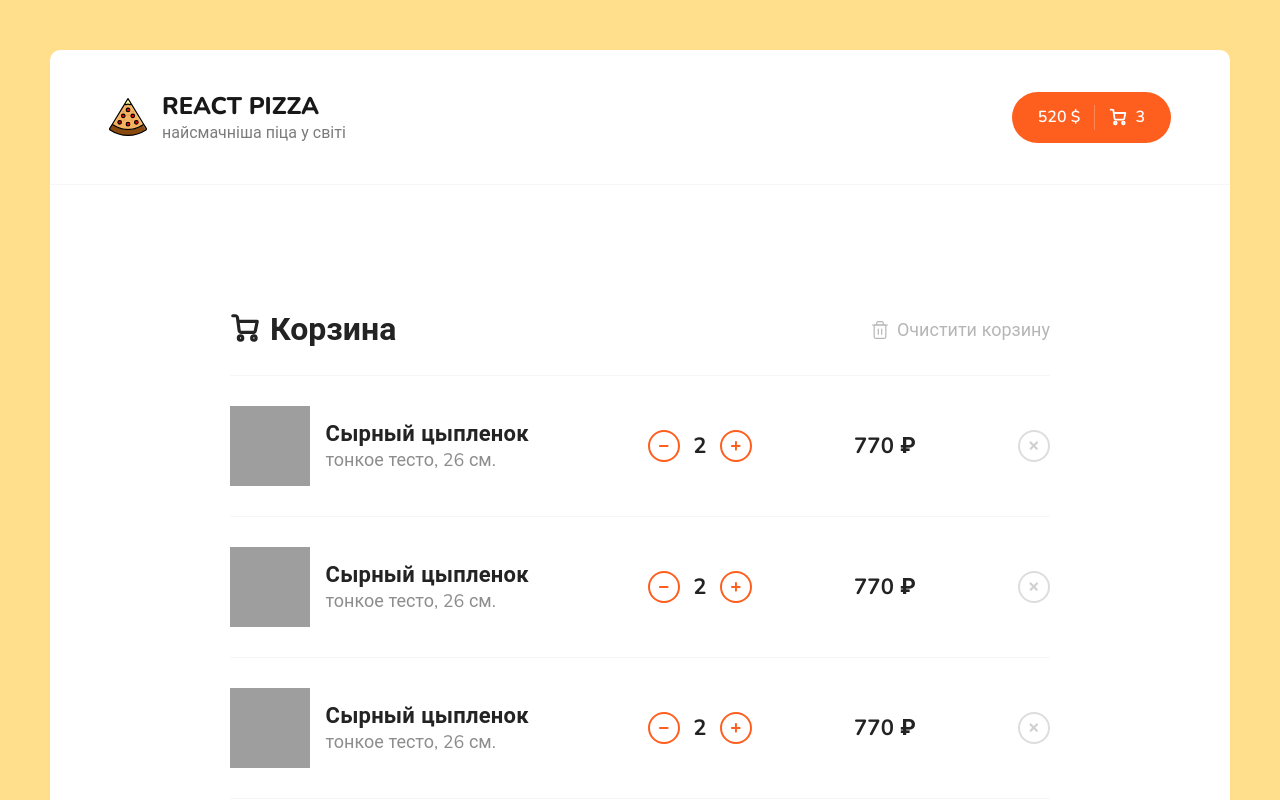
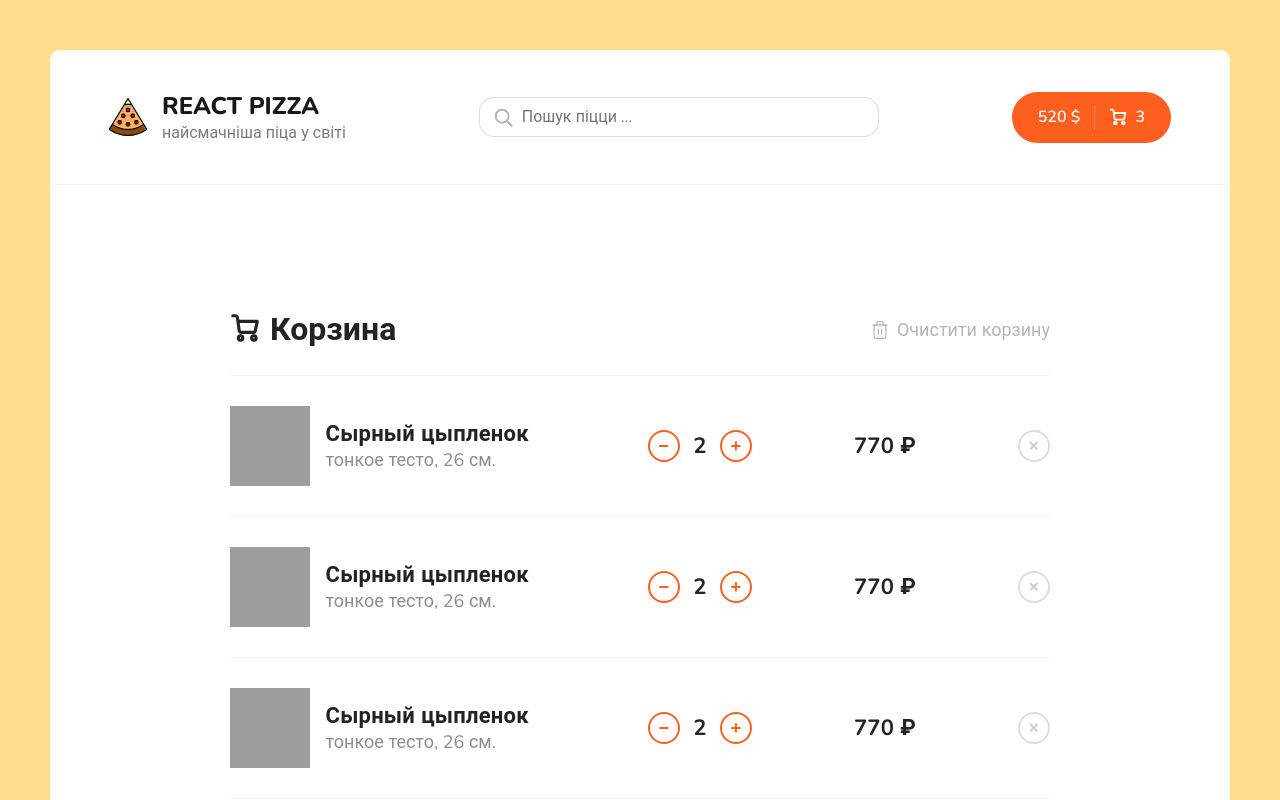
Before and after one commit to VitaliyPlatko/react-pizza, a React (Create React App) app: page /cart in a window 1280 px wide. Shown: the top 800 px of the page. Built offline with nearby package versions, Linux system fonts and the light colour scheme; grey boxes are pictures that could not be loaded.

Commit message:
Зробив пошук, фільтрацію через бекенд і пагінацію

```diff
--- a/package.json
+++ b/package.json
@@ -9,6 +9,7 @@
     "react": "^18.2.0",
     "react-content-loader": "^6.2.1",
     "react-dom": "^18.2.0",
+    "react-paginate": "^8.2.0",
     "react-router-dom": "^6.14.2",
     "react-scripts": "5.0.1",
     "sass": "^1.64.1",
--- a/src/App.js
+++ b/src/App.js
@@ -10,13 +10,16 @@ import NotFound from "./Pages/NotFound";
 import {Route, Routes} from "react-router";
 
 function App() {
+  /* Стейт для інпуту */
+  const[serchValue, setSearchValue] = React.useState('')
+  console.log(serchValue);
 
   return (
     <div className="wrapper">
-      <Header />
+      <Header serchValue={serchValue} setSearchValue={setSearchValue}/>
       <div className="content">
             <Routes>
-              <Route path="/" element={<Home/>}/>
+              <Route path="/" element={<Home serchValue={serchValue}/>}/>
               <Route path="/cart" element={<Cart/>}/>
               <Route path="*" element={<NotFound/>}/>
             </Routes>
--- a/src/Pages/Home.jsx
+++ b/src/Pages/Home.jsx
@@ -1,12 +1,14 @@
 import React from 'react'
+import ReactPaginate from 'react-paginate';
 
 import Categories from '../components/Categories';
 import PizzaBlock from "../components/PizzaBlock";
 import Sort from "../components/Sort";
 import Skeleton from "../components/PizzaBlock/Skeleton";
 
+import { Pagination } from '../components/Pagination';
 
-function Home () {
+function Home ({serchValue}) {
 
     /* Збереження даних з бекенду */
     const [items, setItems] = React.useState([])
@@ -24,10 +26,12 @@ function Home () {
     /* Якщо - є то робить сортування по зростанню інакше по спаданню */
     const order = sortType.sortProperty.includes('-')?'asc':'desc'
     const category = categoryId>0?`category=${categoryId}`:''
+    const search = serchValue ? `search=${serchValue}`:''
+    const [currentPage, setCurrentPage] = React.useState(1)
 
     React.useEffect(()=>{
         setIsLoading(true)
-        fetch(`https://64bfe44b0d8e251fd111a443.mockapi.io/items?${category}&sortBy=${sortBy}&order=${order}`)
+        fetch(`https://64bfe44b0d8e251fd111a443.mockapi.io/items?page=${currentPage}&limit=4${category}&sortBy=${sortBy}&order=${order}&search=${serchValue}`)
         /* перетворюю відповідь в json формат */
         .then((res) => res.json()  )
         .then((arr)=>{
@@ -35,7 +39,11 @@ function Home () {
             setIsLoading(false)
         })
         window.scrollTo(0,0)
-    },[categoryId, sortType])
+    },[categoryId, sortType, serchValue, currentPage])
+
+    const pizzas = items.map((obj)=>(<PizzaBlock key={obj.id} {...obj}/>))
+
+    const skeletons = [...new Array(8)].map((_, index)=><Skeleton key={index}/>)
 
     return (
         <div className="container">
@@ -44,13 +52,8 @@ function Home () {
                 <Sort value={sortType} onChangeSort={(i)=>setSortType(i)}/>
             </div>
             <h2 className="content__title">Всі піцци</h2>
-            <div className="content__items">
-                {isLoading
-                /*Якщо йде загрузка то створи 6 undefined і заміни їх на Skeleton  */
-                    ?[...new Array(8)].map((_, index)=><Skeleton key={index}/>)
-                /* Якщо загрузка не йде тоді рендери PizzaBlock */
-                    :items.map((obj)=>(<PizzaBlock key={obj.id} {...obj}/>))}
-            </div>
+            <div className="content__items">{isLoading?skeletons:pizzas}</div>
+            <Pagination onChangePage={(number)=>setCurrentPage(number)} />
         </div>
     )
 }
--- a/src/components/Header.jsx
+++ b/src/components/Header.jsx
@@ -1,7 +1,9 @@
 import LogoSvg from '../assets/img/pizza-logo.svg'
 import { Link } from 'react-router-dom'
+import Search from './Search'
 
-function Header(){
+
+function Header({serchValue, setSearchValue}){
     return(
     <div className="header">
         <div className="container">
@@ -14,6 +16,7 @@ function Header(){
                 </div>
                 </div>
             </Link>
+            <Search serchValue={serchValue} setSearchValue={setSearchValue}/>
             <Link to="cart">
                 <div className="header__cart">
                 <a href="/cart.html" className="button button--cart">
--- /dev/null
+++ b/src/components/Pagination/Pagination.module.scss
@@ -0,0 +1,32 @@
+.root {
+    li {
+        display: inline-block;
+
+        a {
+            text-align: center;
+            width: 45px;
+            line-height: 42px;
+            height: 45px;
+            border: 1px solid #fe5f1e;
+            border-radius: 30px;
+            margin-right: 10px;
+            cursor: pointer;
+            display: inline-block;
+            color: #fe5f1e;
+
+            &:hover {
+            background-color: #fe5f1e;
+            color: #fff;
+            }
+        }
+        }
+
+        :global {
+        .selected {
+            a {
+            background-color: #fe5f1e;
+            color: #fff;
+            }
+        }
+    }
+}
--- /dev/null
+++ b/src/components/Pagination/index.jsx
@@ -0,0 +1,20 @@
+import React from 'react'
+import ReactPaginate from 'react-paginate';
+import styles from './Pagination.module.scss'
+
+
+export const Pagination = ({onChangePage}) => {
+    return (
+        <ReactPaginate
+            className={styles.root}
+            breakLabel="..."
+            nextLabel=">"
+            previousLabel="<"
+            /* onChangePage змінює номер сторінки */
+            onPageChange={(event)=>onChangePage(event.selected+1)}
+            pageRangeDisplayed={8} /* по 8 на кожнай сторінці */
+            pageCount={3} /* кількість сторінок */
+            renderOnZeroPageCount={null}
+        />
+    )
+}
--- /dev/null
+++ b/src/components/Search/Search.module.scss
@@ -0,0 +1,65 @@
+.root{
+    position: relative;
+}
+
+.input {
+    border: 1px solid rgba(0, 0, 0, 0.137);
+    padding: 8px 15px;
+    width: 400px;
+    border-radius: 15px;
+    font-size: 16px;
+    padding-left: 42px;
+    transition: all 0.15s;
+
+    &:focus {
+        border: 1px solid rgba(0, 0, 0, 0.2);
+        width: 450px;
+    }
+}
+
+.icon{
+    width: 22px;
+    height: 22px;
+    opacity: 0.3;
+    position: absolute;
+    left: 14px;
+    top: 10px;
+}
+
+.clearIcon{
+    width: 22px;
+    height: 22px;
+    opacity: 0.3;
+    position: absolute;
+    right: 14px;
+    top: 10px;
+    transition: all 0.15s;
+    cursor: pointer;
+
+    &:hover {
+        opacity: 1;
+    }
+}
+/*
+    .icon {
+        width: 22px;
+        height: 22px;
+        opacity: 0.3;
+        position: absolute;
+        left: 14px;
+        top: 12px;
+    }
+
+  .clearIcon {
+    width: 18px;
+    height: 18px;
+    opacity: 0.3;
+    position: absolute;
+    right: 15px;
+    top: 15px;
+    cursor: pointer;
+
+    &:hover {
+      opacity: 0.8;
+    }
+  } */
--- /dev/null
+++ b/src/components/Search/index.jsx
@@ -0,0 +1,20 @@
+import React from 'react'
+import styles from './Search.module.scss'
+
+const Search = ({serchValue, setSearchValue}) => {
+    return (
+        <div className={styles.root}>
+            <svg className={styles.icon} height="24" viewBox="0 0 24 24" width="24" xmlns="http://www.w3.org/2000/svg">
+                <path d="M16.3198574,14.9056439 L21.7071068,20.2928932 L20.2928932,21.7071068 L14.9056439,16.3198574 C13.5509601,17.3729184 11.8487115,18 10,18 C5.581722,18 2,14.418278 2,10 C2,5.581722 5.581722,2 10,2 C14.418278,2 18,5.581722 18,10 C18,11.8487115 17.3729184,13.5509601 16.3198574,14.9056439 Z M10,16 C13.3137085,16 16,13.3137085 16,10 C16,6.6862915 13.3137085,4 10,4 C6.6862915,4 4,6.6862915 4,10 C4,13.3137085 6.6862915,16 10,16 Z" fill-rule="evenodd"/>
+            </svg>
+            <input
+                value={serchValue}
+                onChange={(event)=>setSearchValue(event.target.value)}
+                className={styles.input} type="text" placeholder='Пошук піцци ...'
+            />
+            {serchValue && <img onClick={()=>setSearchValue('')} className={styles.clearIcon} src='close.png' alt='close'></img>}
+        </div>
+    )
+}
+
+export default Search
--- a/src/scss/app.scss
+++ b/src/scss/app.scss
@@ -31,7 +31,7 @@ body {
   &__items {
     display: grid;
     grid-template-columns: repeat(4, 1fr);
-    grid-template-rows: repeat(2, 1fr);
+    grid-template-rows: repeat(1, 1fr);
     grid-column-gap: 11px;
 
     @media (max-width: 1400px) {
```
Also changed, not shown: public/close.png (added), 1 other file (tests, documents, lock files or other folders).
